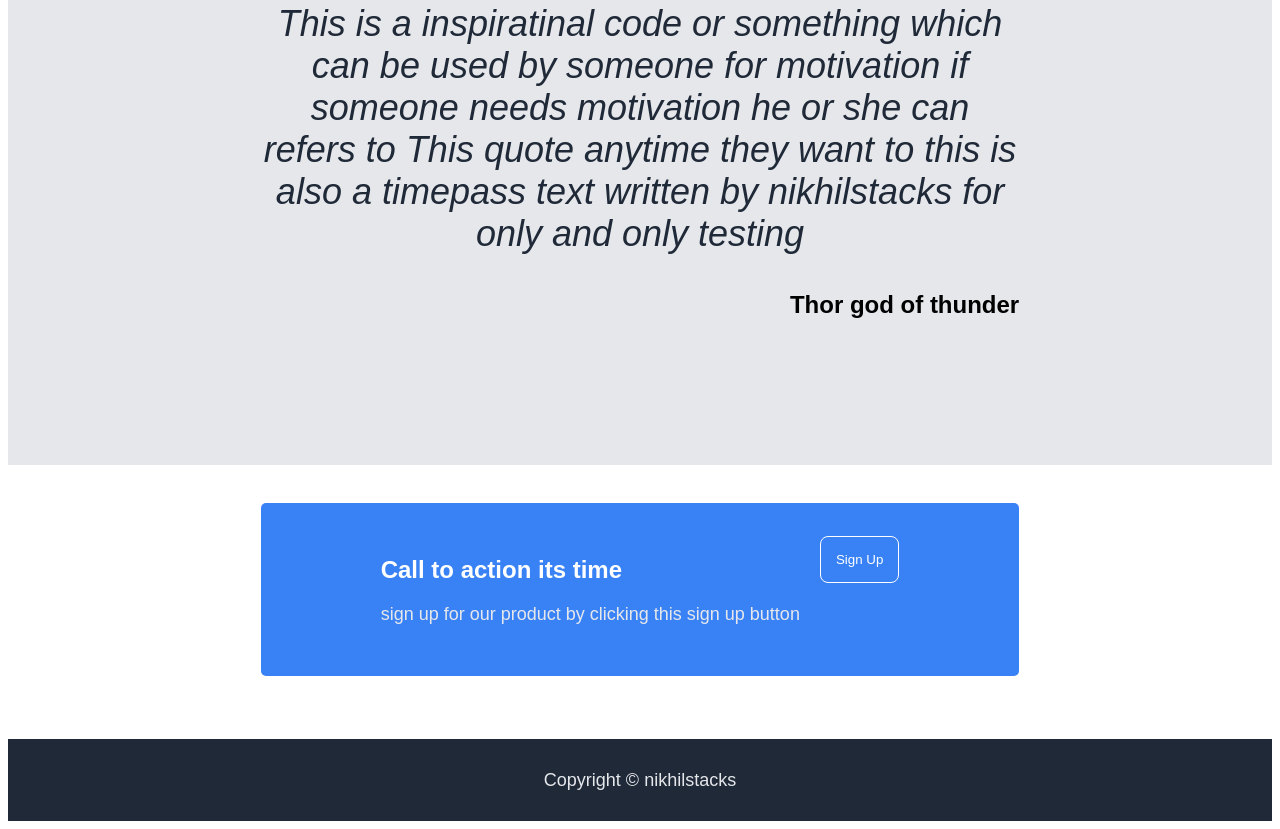
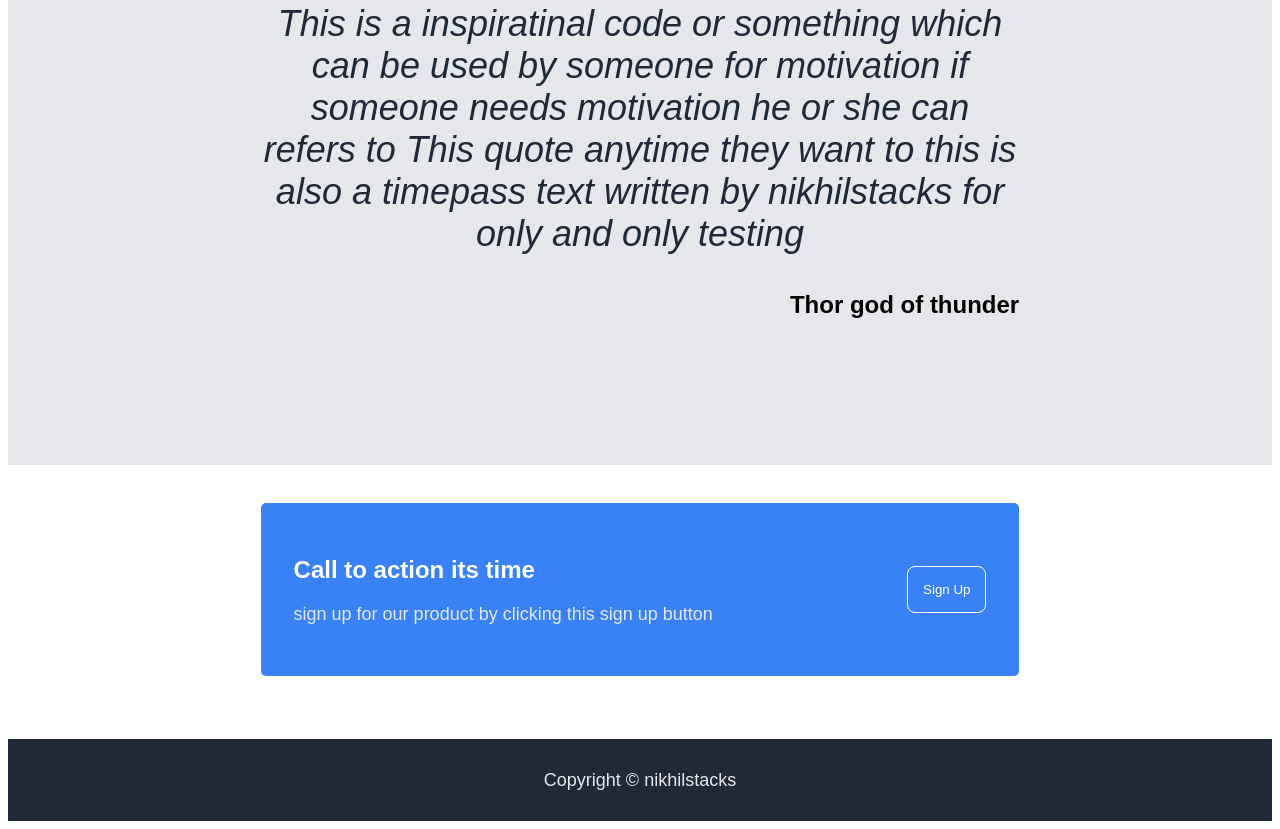
Before and after one commit to nikhilstacks/odin-project-test, a plain HTML site: page index.html in a window 1280 px wide. Shown: the part 1473-2302 px from the top of the page. Drawn offline with Linux system fonts and the light colour scheme.

Commit message:
final commit in this project

```diff
--- a/styles.css
+++ b/styles.css
@@ -90,6 +90,7 @@ button{
 /* sign section  */
 #sign{
     padding: 3% 20% 5%;
+
 }
 
 #sign .contact{
@@ -98,15 +99,17 @@ button{
     padding: 3%;
     color: white;
     display: flex;
-    justify-content: center;
+    justify-content: space-between;
+    align-items: center;
+}
+
+.contact .lastButton{
+    margin-left: auto;
 }
 #sign .contact div{
     margin: 10px;
 }
-#sign .lastButton{
-    justify-content: center;
-    margin-right: auto;
-}
+
 #sign button{
     border: 1px solid white;
     color: white;
```
